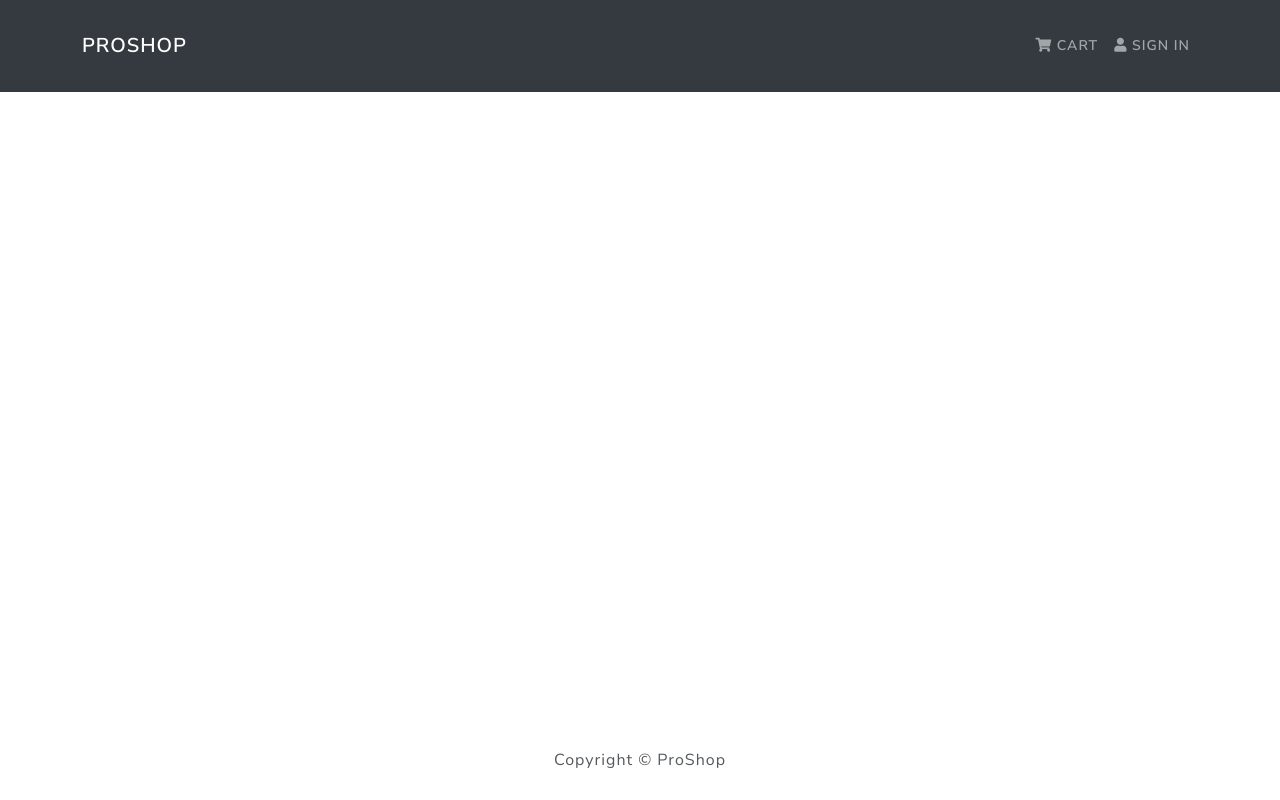
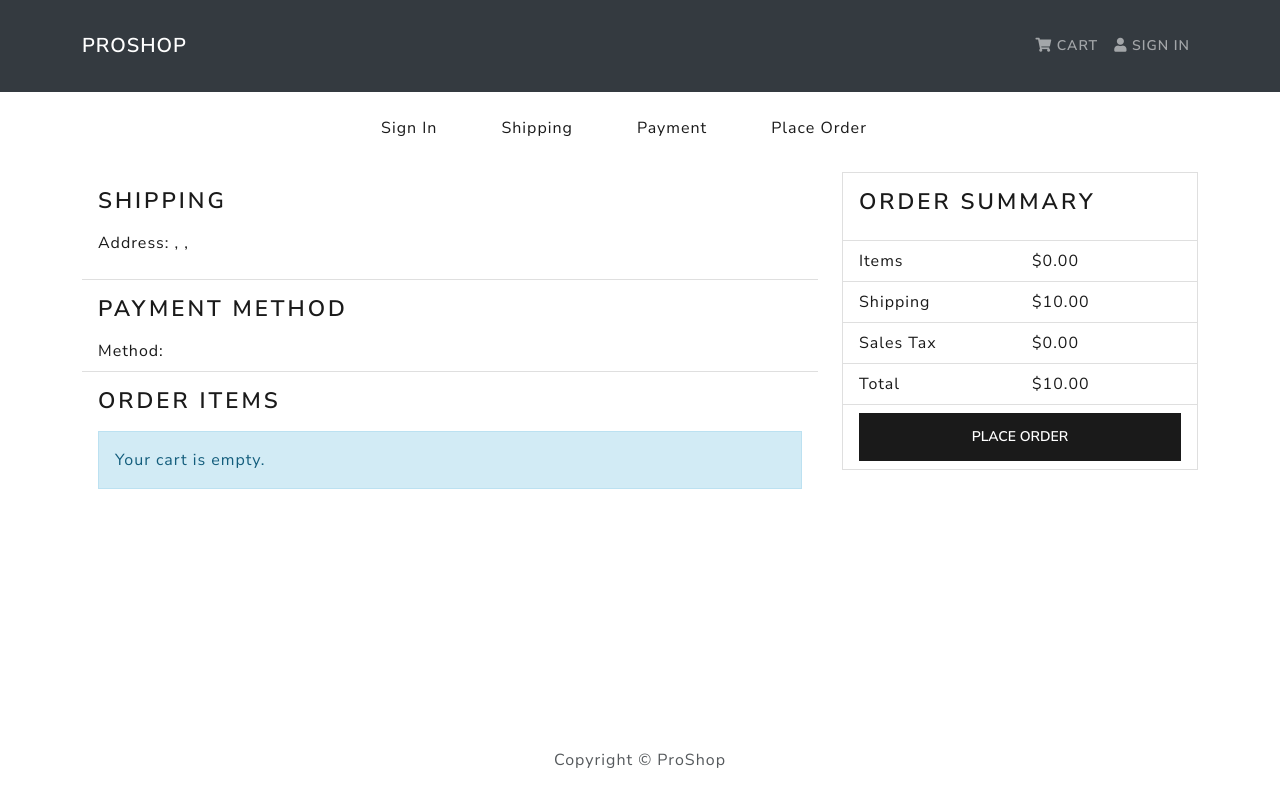
Before and after one commit to matchoo812/react-ecommerce, a React (Create React App) app in the folder frontend/: page /placeorder in a window 1280 px wide. Built offline with nearby package versions, Linux system fonts and the light colour scheme.

Commit message:
add order placement screen on front end

```diff
--- a/frontend/src/App.js
+++ b/frontend/src/App.js
@@ -10,6 +10,7 @@
 import ProfilePage from './screens/ProfilePage';
 import ShippingPage from './screens/ShippingPage';
 import PaymentMethodPage from './screens/PaymentMethodPage';
+import PlaceOrderPage from './screens/PlaceOrderPage';
 
 export default function App() {
   return (
@@ -23,6 +24,7 @@
             <Route path='/profile' element={<ProfilePage />} />
             <Route path='/shipping' element={<ShippingPage />} />
             <Route path='/payment' element={<PaymentMethodPage />} />
+            <Route path='/placeorder' element={<PlaceOrderPage />} />
             <Route path='/product/:id' element={<ProductDetailPage />} />
             {/* use empty string in subpath to indicate an optional parameter */}
             <Route path='/cart'>
--- a/frontend/src/screens/CartPage.js
+++ b/frontend/src/screens/CartPage.js
@@ -83,7 +83,10 @@
         <Card>
           <ListGroup variant='flush'>
             <ListGroup.Item>
-              <h2>Total ({cartItems.reduce((acc, item) => acc + item.qty, 0)}) items</h2>$
+              <h2>
+                Total ({cartItems.reduce((acc, item) => acc + Number(item.qty), 0)}) items
+              </h2>
+              $
               {cartItems.reduce((acc, item) => acc + item.qty * item.price, 0).toFixed(2)}
             </ListGroup.Item>
             <ListGroup.Item>
--- /dev/null
+++ b/frontend/src/screens/PlaceOrderPage.js
@@ -0,0 +1,121 @@
+import { Link, useNavigate } from 'react-router-dom';
+import { useDispatch, useSelector } from 'react-redux';
+import { Button, Row, Col, ListGroup, Image, Card } from 'react-bootstrap';
+import Message from '../components/Message';
+import CheckoutSteps from '../components/CheckoutSteps';
+
+export default function PlaceOrderPage() {
+  const cart = useSelector((state) => state.cart);
+  const { shippingAddress, paymentMethod, cartItems } = cart;
+
+  // calculate prices
+  const addDecimals = (num) => {
+    return (Math.round(num * 100) / 100).toFixed(2);
+  };
+  cart.itemsPrice = addDecimals(
+    cart.cartItems.reduce((acc, item) => acc + item.price * item.qty, 0)
+  );
+  cart.shippingPrice = addDecimals(cart.itemsPrice > 100 ? 0 : 10);
+  cart.taxPrice = addDecimals(Number((0.08 * cart.itemsPrice).toFixed(2)));
+  cart.totalPrice = (
+    Number(cart.itemsPrice) +
+    Number(cart.shippingPrice) +
+    Number(cart.taxPrice)
+  ).toFixed(2);
+
+  const handlePlaceOrder = () => {
+    console.log('order placed');
+  };
+
+  return (
+    <>
+      <CheckoutSteps step1 step2 step3 step4 />
+      <Row>
+        <Col md={8}>
+          <ListGroup variant='flush'>
+            <ListGroup.Item>
+              <h2>Shipping</h2>
+              <p>
+                <strong>Address: </strong>
+                {shippingAddress.address}, {shippingAddress.city}{' '}
+                {shippingAddress.postalCode}, {shippingAddress.country}
+              </p>
+            </ListGroup.Item>
+            <ListGroup.Item>
+              <h2>Payment Method</h2>
+              <strong>Method: </strong>
+              {paymentMethod}
+            </ListGroup.Item>
+
+            <ListGroup.Item>
+              <h2>Order Items</h2>
+              {cartItems.length === 0 ? (
+                <Message>Your cart is empty.</Message>
+              ) : (
+                <ListGroup variant='flush'>
+                  {cartItems.map((item, index) => (
+                    <ListGroup.Item key={index}>
+                      <Row>
+                        <Col md={1}>
+                          <Image src={item.image} alt={item.name} fluid rounded />
+                        </Col>
+                        <Col>
+                          <Link to={`/product/${item.product}`}>{item.name}</Link>
+                        </Col>
+                        <Col md={4}>
+                          {item.qty} x ${item.price} = ${item.qty * item.price}
+                        </Col>
+                      </Row>
+                    </ListGroup.Item>
+                  ))}
+                </ListGroup>
+              )}
+            </ListGroup.Item>
+          </ListGroup>
+        </Col>
+        <Col md={4}>
+          <Card>
+            <ListGroup variant='flush'>
+              <ListGroup.Item>
+                <h2>Order Summary</h2>
+              </ListGroup.Item>
+              <ListGroup.Item>
+                <Row>
+                  <Col>Items</Col>
+                  <Col>${cart.itemsPrice}</Col>
+                </Row>
+              </ListGroup.Item>
+              <ListGroup.Item>
+                <Row>
+                  <Col>Shipping</Col>
+                  <Col>${cart.shippingPrice}</Col>
+                </Row>
+              </ListGroup.Item>
+              <ListGroup.Item>
+                <Row>
+                  <Col>Sales Tax</Col>
+                  <Col>${cart.taxPrice}</Col>
+                </Row>
+              </ListGroup.Item>
+              <ListGroup.Item>
+                <Row>
+                  <Col>Total</Col>
+                  <Col>${cart.totalPrice}</Col>
+                </Row>
+              </ListGroup.Item>
+              <ListGroup.Item>
+                <Button
+                  type='button'
+                  className='w-100'
+                  disabled={cart.cartItems === 0}
+                  onClick={handlePlaceOrder}>
+                  Place Order
+                </Button>
+              </ListGroup.Item>
+            </ListGroup>
+          </Card>
+        </Col>
+      </Row>
+    </>
+  );
+}
```
